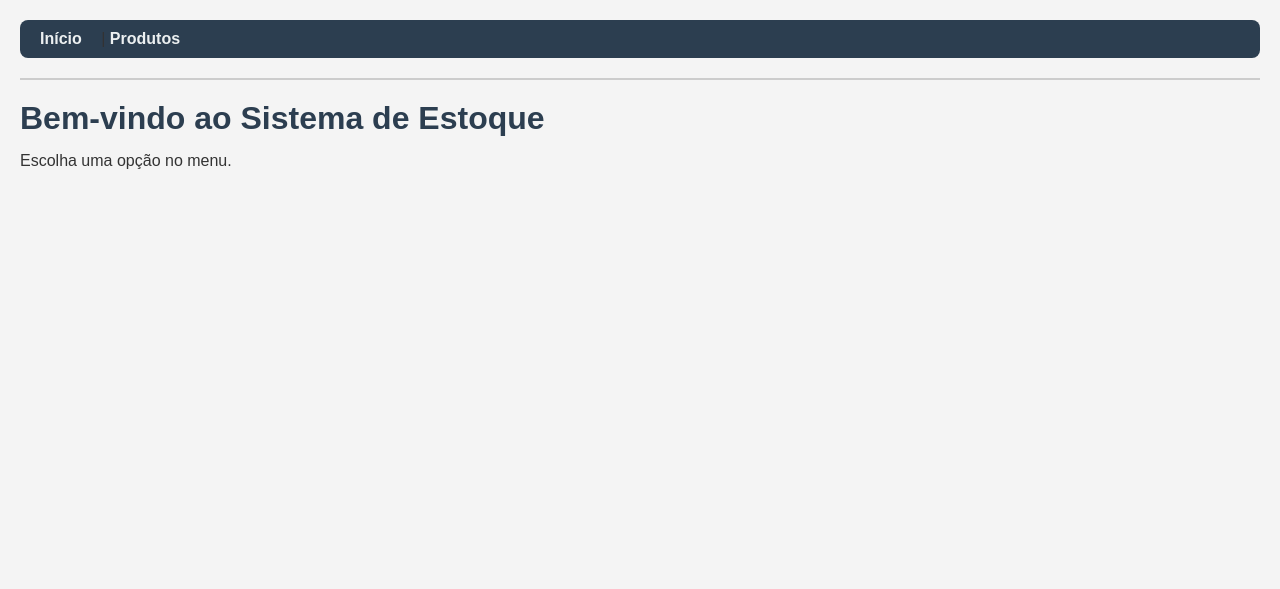
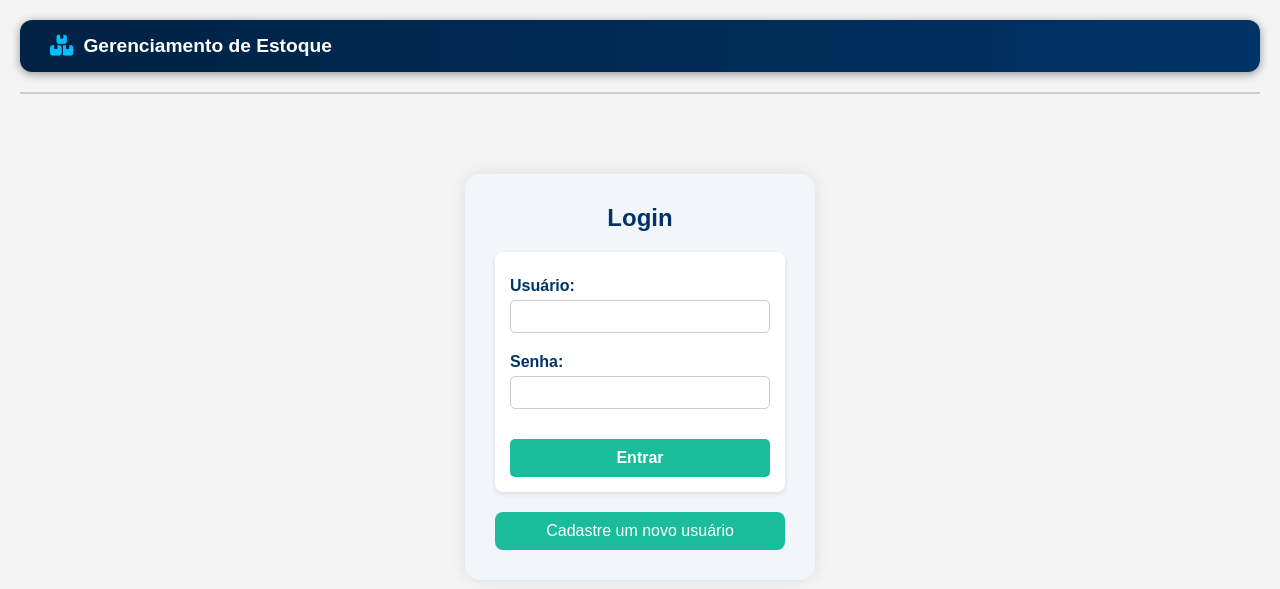
Before and after one commit to NatanVP/Sistema-de-gerenciamento-de-estoque, a Flask app: page / in a window 1280 px wide. Shown: the top 589 px of the page. Run offline with Flask 3, Linux system fonts and the light colour scheme.

Commit message:
Cadastro, Login e permissões de usuarios

```diff
--- a/Templates/base.html
+++ b/Templates/base.html
@@ -4,23 +4,38 @@
     <meta charset="UTF-8">
     <title>Gerenciamento de Estoque</title>
     <link rel="stylesheet" href="{{ url_for('static', filename='style.css') }}">
-    <script src=""></script>
+    <link rel="stylesheet" href="https://cdnjs.cloudflare.com/ajax/libs/font-awesome/6.4.0/css/all.min.css">
 </head>
 <body>
-    <nav>
-        <a href="/">Início</a> |
-        <a href="/produtos">Produtos</a>
-    </nav>
+    <nav class="navbar">
+    <div class="nav-title">
+        <i class="fa-solid fa-boxes-stacked"></i>
+        <span>Gerenciamento de Estoque</span>
+    </div>
+
+    {% if session.get('usuario') %}
+    <div class="user-info">
+        <i class="fa-solid fa-user"></i>
+        <span>{{ session['usuario'] }}</span>
+        <form action="{{ url_for('logout') }}" method="get">
+            <button type="submit" class="btn-logout">Sair</button>
+        </form>
+    </div>
+    {% endif %}
+</nav>
+
     <hr>
+
     {% with messages = get_flashed_messages(with_categories=true) %}
       {% if messages %}
         {% for category, message in messages %}
           <div class="alert {{ category }}">{{ message }}</div>
-
         {% endfor %}
       {% endif %}
     {% endwith %}
+
     {% block content %}{% endblock %}
+
     <script src="{{ url_for('static', filename='script.js') }}"></script>
 </body>
 </html>
--- a/Templates/index.html
+++ b/Templates/index.html
@@ -2,5 +2,15 @@
 
 {% block content %}
 <h1>Bem-vindo ao Sistema de Estoque</h1>
-<p>Escolha uma opção no menu.</p>
+<p>Escolha uma opção abaixo:</p>
+
+<div style="margin-top: 20px;">
+    <a href="{{ url_for('login') }}">
+        <button style="padding:10px 20px; margin-right:10px;">Login</button>
+    </a>
+
+    <a href="{{ url_for('cadastro') }}">
+        <button style="padding:10px 20px;">Cadastrar Usuário</button>
+    </a>
+</div>
 {% endblock %}
--- /dev/null
+++ b/Templates/login.html
@@ -0,0 +1,80 @@
+{% extends "base.html" %}
+{% block content %}
+<style>
+    .login-container {
+        max-width: 350px;
+        margin: 80px auto;
+        padding: 30px;
+        background-color: #f2f6fa;
+        border-radius: 15px;
+        box-shadow: 0 0 15px rgba(0, 0, 0, 0.1);
+    }
+
+    .login-container h2 {
+        text-align: center;
+        color: #003366;
+        margin-bottom: 20px;
+    }
+
+    label {
+        display: block;
+        margin-top: 10px;
+        font-weight: bold;
+        color: #003366;
+    }
+
+    input {
+        width: 100%;
+        padding: 10px;
+        border: 1px solid #ccc;
+        border-radius: 8px;
+        margin-top: 5px;
+    }
+
+    button {
+        width: 100%;
+        margin-top: 20px;
+        background-color: #1abc9c;
+        color: white;
+        border: none;
+        padding: 10px;
+        font-size: 16px;
+        border-radius: 8px;
+        cursor: pointer;
+        transition: background 0.3s;
+    }
+
+    a{
+        color: white;
+        text-decoration: none;
+    }
+
+    button:hover {
+        background-color: #16a085;
+    }
+
+    .mensagem-erro {
+        color: red;
+        text-align: center;
+        margin-top: 15px;
+    }
+</style>
+
+<div class="login-container">
+    <h2>Login</h2>
+    <form action="/login" method="post">
+        <label for="usuario">Usuário:</label>
+        <input type="text" id="usuario" name="usuario" required>
+
+        <label for="senha">Senha:</label>
+        <input type="password" id="senha" name="senha" required>
+
+        <button type="submit">Entrar</button>
+
+        {% if mensagem %}
+        <p class="mensagem-erro">{{ mensagem }}</p>
+        {% endif %}
+    </form>
+    <button><a href="{{ url_for('cadastro') }}">Cadastre um novo usuário</a></button>
+</div>
+{% endblock %}
--- a/Templates/produtos.html
+++ b/Templates/produtos.html
@@ -16,7 +16,7 @@
         </td>
         <td>
             <form action="/excluir_produto/{{ p.id }}" method="post" onsubmit="return confirm('Tem certeza que deseja excluir o produto {{ p.nome }}?');">
-                <button type="submit">Excluir</button>
+                <button type="submit" class="excluir">Excluir</button>
             </form>
         </td>
     </tr>
--- a/app.py
+++ b/app.py
@@ -1,4 +1,4 @@
-from flask import Flask, render_template, request, redirect, url_for, flash
+from flask import Flask, render_template, request, redirect, url_for, flash, session
 import mysql.connector
 from config import Config
 
@@ -26,7 +26,73 @@ cursor = db.cursor(dictionary=True)
 # Página inicial
 @app.route("/")
 def home():
-    return render_template("index.html")
+    return render_template("login.html")
+
+#login
+@app.route("/login", methods=["GET", "POST"])
+def login():
+    if request.method == "POST":
+        usuario = request.form["usuario"]
+        senha = request.form["senha"]
+
+        cursor = db.cursor(dictionary=True)
+        cursor.execute("SELECT * FROM usuarios WHERE usuario = %s", (usuario,))  # <- Busca só pelo usuário
+        user = cursor.fetchone()
+        cursor.close()
+
+        # Importa a função de verificação
+        from werkzeug.security import check_password_hash
+
+        # Verifica se o usuário existe E se a senha confere com o hash
+        if user and check_password_hash(user["senha"], senha):
+            session["usuario"] = user["usuario"]
+            session["perfil"] = user["perfil"]
+            flash("Login realizado com sucesso!", "success")
+            return redirect(url_for("produtos"))
+        else:
+            return render_template("login.html", mensagem="Usuário ou senha incorretos.")
+
+    return render_template("login.html")
+#cadastro
+@app.route("/cadastro", methods=["GET", "POST"])
+def cadastro():
+    if request.method == "POST":
+        usuario = request.form["usuario"]
+        email = request.form["email"]
+        senha = request.form["senha"]
+        perfil = request.form["perfil"]
+
+        cursor = db.cursor(dictionary=True)
+
+        # Verifica se o usuário já existe
+        cursor.execute("SELECT * FROM usuarios WHERE usuario = %s", (usuario,))
+        existente_usuario = cursor.fetchone()
+
+        # Verifica se o e-mail já existe
+        cursor.execute("SELECT * FROM usuarios WHERE email = %s", (email,))
+        existente_email = cursor.fetchone()
+
+        if existente_usuario:
+            cursor.close()
+            return render_template("cadastro.html", mensagem_usuario="Este nome de usuário já está em uso.")
+        elif existente_email:
+            cursor.close()
+            return render_template("cadastro.html", mensagem_email="Este e-mail já está cadastrado.")
+        else:
+            from werkzeug.security import generate_password_hash
+            senha_hash = generate_password_hash(senha)
+
+            cursor.execute(
+                "INSERT INTO usuarios (usuario, email, senha, perfil) VALUES (%s, %s, %s, %s)",
+                (usuario, email, senha_hash, perfil)
+            )
+            db.commit()
+            cursor.close()
+
+            flash("Usuário cadastrado com sucesso!", "success")
+            return redirect(url_for("login"))
+
+    return render_template("cadastro.html")
 
 # Listar produtos
 @app.route("/produtos")
@@ -51,23 +117,32 @@ def add_produto():
 # Excluir produto
 @app.route("/excluir_produto/<int:id>", methods=["POST"])
 def excluir_produto(id):
+    if "perfil" not in session or session["perfil"] != "admin":
+        flash("Você não tem permissão para excluir produtos.", "danger")
+        return redirect(url_for("produtos"))
+
     cursor = db.cursor()
     cursor.execute("DELETE FROM produtos WHERE id = %s", (id,))
     db.commit()
-    flash("Produto excluido com sucesso!", "success")
     cursor.close()
+    flash("Produto excluído com sucesso!", "success")
     return redirect("/produtos")
 
-@app.route("/editar_produto/<int:id>", methods=["GET"])
-def editar_produto_form(id):
-    cursor = db.cursor(dictionary=True)
-    cursor.execute("SELECT * FROM produtos WHERE id = %s", (id,))
-    produto = cursor.fetchone()
-    cursor.close()
-    return render_template("editar.html", produto=produto)
 
-@app.route("/editar_produto/<int:id>", methods=["POST"])
+# Editar produto
+@app.route("/editar_produto/<int:id>", methods=["GET", "POST"])
 def editar_produto(id):
+    if "perfil" not in session or session["perfil"] != "admin":
+        flash("Você não tem permissão para editar produtos.", "danger")
+        return redirect(url_for("produtos"))
+
+    if request.method == "GET":
+        cursor = db.cursor(dictionary=True)
+        cursor.execute("SELECT * FROM produtos WHERE id = %s", (id,))
+        produto = cursor.fetchone()
+        cursor.close()
+        return render_template("editar.html", produto=produto)
+
     nome = request.form["nome"]
     categoria = request.form["categoria"]
     quantidade = request.form["quantidade"]
@@ -83,5 +158,13 @@ def editar_produto(id):
     flash("Produto editado com sucesso!", "success")
     return redirect("/produtos")
 
+@app.route("/logout")
+def logout():
+    session.pop("usuario", None)
+    session.pop("perfil", None)
+    flash("Logout realizado com sucesso!", "info")
+    return redirect(url_for("login"))
+
+
 if __name__ == "__main__":
     app.run(debug=True)
--- a/config.py
+++ b/config.py
@@ -3,6 +3,6 @@ class Config:
 
     DB_HOST = "localhost"
     DB_PORT =1902
-    DB_USER = "seu_usuario"
+    DB_USER = "Seu_usuario"
     DB_PASSWORD = "sua_senha"
-    DB_NAME = "seu_banco"
+    DB_NAME = "estoque_db"
--- a/static/style.css
+++ b/static/style.css
@@ -1,6 +1,6 @@
-/* style.css */
-
-/* Reset básico */
+/* ========================================
+   RESET E CONFIGURAÇÕES BÁSICAS
+======================================== */
 * {
     margin: 0;
     padding: 0;
@@ -8,94 +8,223 @@
     font-family: Arial, sans-serif;
 }
 
-/* Corpo da página */
 body {
     background-color: #f4f4f4;
     color: #333;
     padding: 20px;
 }
 
-/* Navegação */
-nav {
-    background-color: #2c3e50;
-    padding: 10px 20px;
-    border-radius: 8px;
+/* ========================================
+   NAVBAR
+======================================== */
+.navbar {
+    background: linear-gradient(90deg, #002244, #003366);
+    color: #fff;
+    padding: 15px 30px;
+    display: flex;
+    justify-content: space-between;
+    align-items: center;
+    border-radius: 12px;
+    box-shadow: 0 2px 10px rgba(0, 0, 0, 0.4);
     margin-bottom: 20px;
 }
 
-nav a {
-    color: #ecf0f1;
-    text-decoration: none;
-    margin-right: 15px;
+.nav-title {
+    display: flex;
+    align-items: center;
+    font-size: 1.2rem;
     font-weight: bold;
+    gap: 10px;
 }
 
-nav a:hover {
-    color: #1abc9c;
+.nav-title i {
+    color: #00bfff;
+    font-size: 1.3rem;
 }
 
-/* Separador */
+.user-info {
+    display: flex;
+    align-items: center;
+    background-color: transparent;
+    padding: 8px 14px;
+    border-radius: 25px;
+    gap: 10px;
+}
+
+.user-info i {
+    color: #00bfff;
+}
+
+.user-info span {
+    font-weight: 600;
+    color: white;
+}
+
+/* Form dentro do user-info (botão sair) */
+.user-info form {
+    background-color: transparent;
+    padding: 0;
+    margin: 0;
+    box-shadow: none;
+}
+
+.btn-logout {
+    background-color: #e74c3c;
+    color: white;
+    padding: 8px 16px;
+    border: none;
+    border-radius: 10px;
+    cursor: pointer;
+    font-weight: 600;
+    font-size: 14px;
+    transition: all 0.3s ease;
+}
+
+.btn-logout:hover {
+    background-color: #c0392b;
+    transform: translateY(-2px);
+    box-shadow: 0 4px 8px rgba(231, 76, 60, 0.3);
+}
+
+/* ========================================
+   SEPARADOR
+======================================== */
 hr {
     margin: 20px 0;
     border: none;
     border-top: 2px solid #ccc;
 }
 
-/* Mensagens flash */
+/* ========================================
+   MENSAGENS FLASH (ALERTS)
+======================================== */
 .alert {
-    padding: 10px 15px;
-    margin-bottom: 20px;
-    border-radius: 5px;
+    padding: 12px 20px;
+    margin: 10px 0;
+    border-radius: 8px;
+    font-weight: 600;
+    text-align: center;
 }
 
 .alert.success {
-    background-color: #2ecc71;
-    color: white;
+    background-color: #004d1a;
+    color: #aaffaa;
+}
+
+.alert.danger {
+    background-color: #660000;
+    color: #ff9999;
 }
 
 .alert.error {
-    background-color: #e74c3c;
-    color: white;
+    background-color: #660000;
+    color: #ff9999;
 }
 
-/* Cabeçalhos */
+/* ========================================
+   CABEÇALHOS
+======================================== */
 h1, h2, h3 {
     margin-bottom: 15px;
     color: #2c3e50;
 }
 
-/* Tabela */
+/* ========================================
+   TABELAS
+======================================== */
 table {
     width: 100%;
     border-collapse: collapse;
-    margin-bottom: 20px;
-    background-color: #fff;
-    border-radius: 8px;
+    margin-top: 20px;
+    background-color: #0f1b2d;
+    border-radius: 10px;
     overflow: hidden;
-    box-shadow: 0 2px 5px rgba(0,0,0,0.1);
+    box-shadow: 0 2px 10px rgba(0, 0, 0, 0.4);
 }
 
 th, td {
-    padding: 10px 15px;
-    text-align: left;
-    border-bottom: 1px solid #ddd;
+    padding: 12px;
+    text-align: center;
+    vertical-align: middle;
 }
 
 th {
-    background-color: #34495e;
-    color: #fff;
+    background-color: #003366;
+    color: #ffffff;
+    font-weight: bold;
+    text-transform: uppercase;
+    font-size: 0.9rem;
 }
 
-/* Formulário */
+td {
+    border-top: 1px solid #1b2d4f;
+    color: #e0e0e0;
+    background-color: transparent !important;
+}
+
+tr:hover {
+    background-color: #14233a;
+}
+
+/* Botões dentro da tabela */
+table a, table button {
+    display: inline-block;
+    padding: 8px 16px;
+    border-radius: 5px;
+    text-decoration: none;
+    border: none;
+    cursor: pointer;
+    font-size: 14px;
+    font-weight: 500;
+    transition: all 0.3s ease;
+}
+
+/* Botão Editar (verde) */
+table a#editar {
+    background-color: #1abc9c;
+    color: white;
+}
+
+table a#editar:hover {
+    background-color: #16a085;
+    transform: translateY(-2px);
+    box-shadow: 0 4px 8px rgba(26, 188, 156, 0.3);
+}
+
+/* Botão Excluir (vermelho) */
+table button.excluir {
+    background-color: #e74c3c;
+    color: white;
+}
+
+table button.excluir:hover {
+    background-color: #c0392b;
+    transform: translateY(-2px);
+    box-shadow: 0 4px 8px rgba(231, 76, 60, 0.3);
+}
+
+/* Form dentro da tabela (para botão excluir) */
+table form {
+    margin: 0;
+    padding: 0;
+    display: inline;
+    background-color: transparent;
+}
+
+/* ========================================
+   FORMULÁRIOS
+======================================== */
 form {
     background-color: #fff;
     padding: 15px;
     border-radius: 8px;
-    box-shadow: 0 2px 5px rgba(0,0,0,0.1);
+    box-shadow: 0 2px 5px rgba(0, 0, 0, 0.1);
 }
 
 form input[type="text"],
-form input[type="number"] {
+form input[type="number"],
+form input[type="email"],
+form input[type="password"] {
     padding: 8px;
     width: 100%;
     margin-bottom: 10px;
@@ -110,27 +239,17 @@ form button {
     border: none;
     border-radius: 5px;
     cursor: pointer;
-}
-
-a#editar {
-    padding: 10px 20px;
-    background-color: #1abc9c;
-    color: white;
-    border: none;
-    border-radius: 5px;
-    cursor: pointer;
-    text-decoration: none;
-}
-
-a#editar:hover{
-    background-color: #16a085;
+    font-weight: 600;
+    transition: all 0.3s ease;
 }
 
 form button:hover {
     background-color: #16a085;
 }
 
-/* Pequenos ajustes de parágrafo */
+/* ========================================
+   OUTROS ELEMENTOS
+======================================== */
 p {
     margin-bottom: 10px;
 }
```
Also changed, not shown: Templates/cadastro.html (added, +87 -0 lines), README.md.
